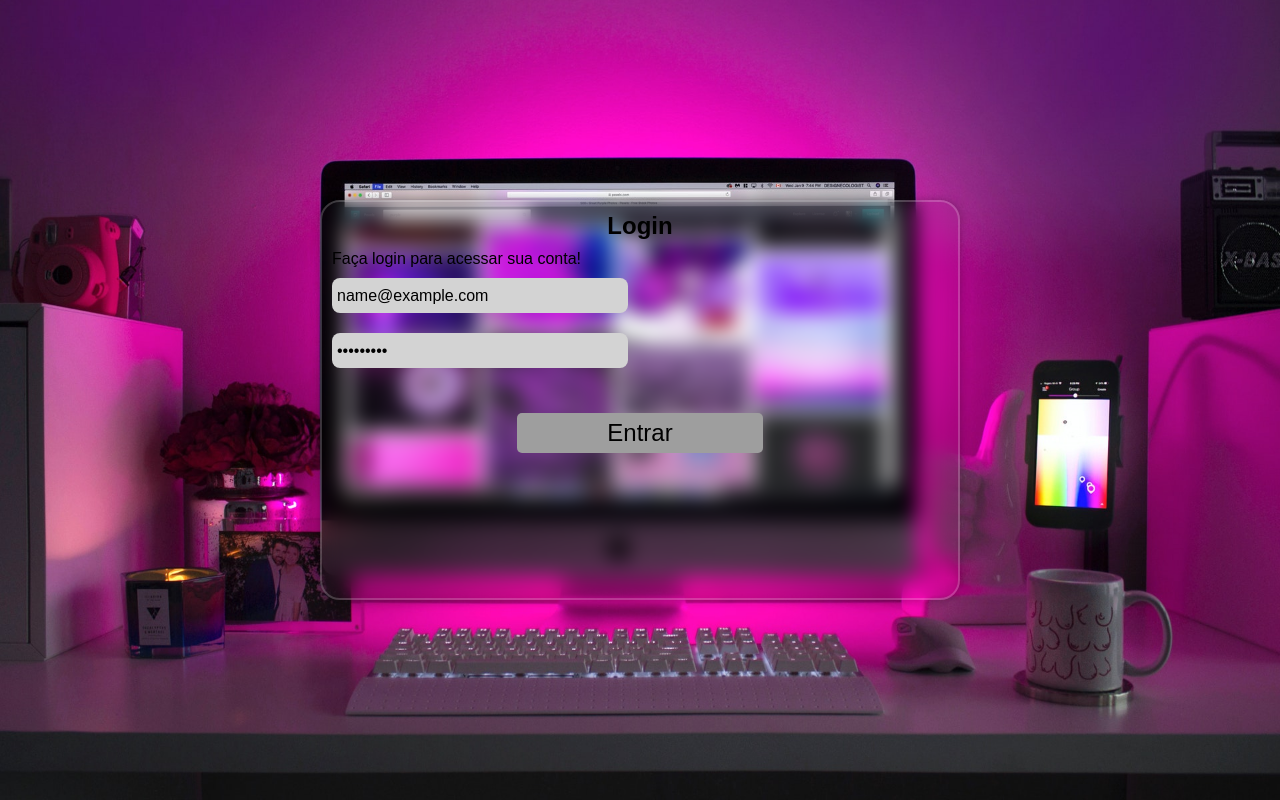
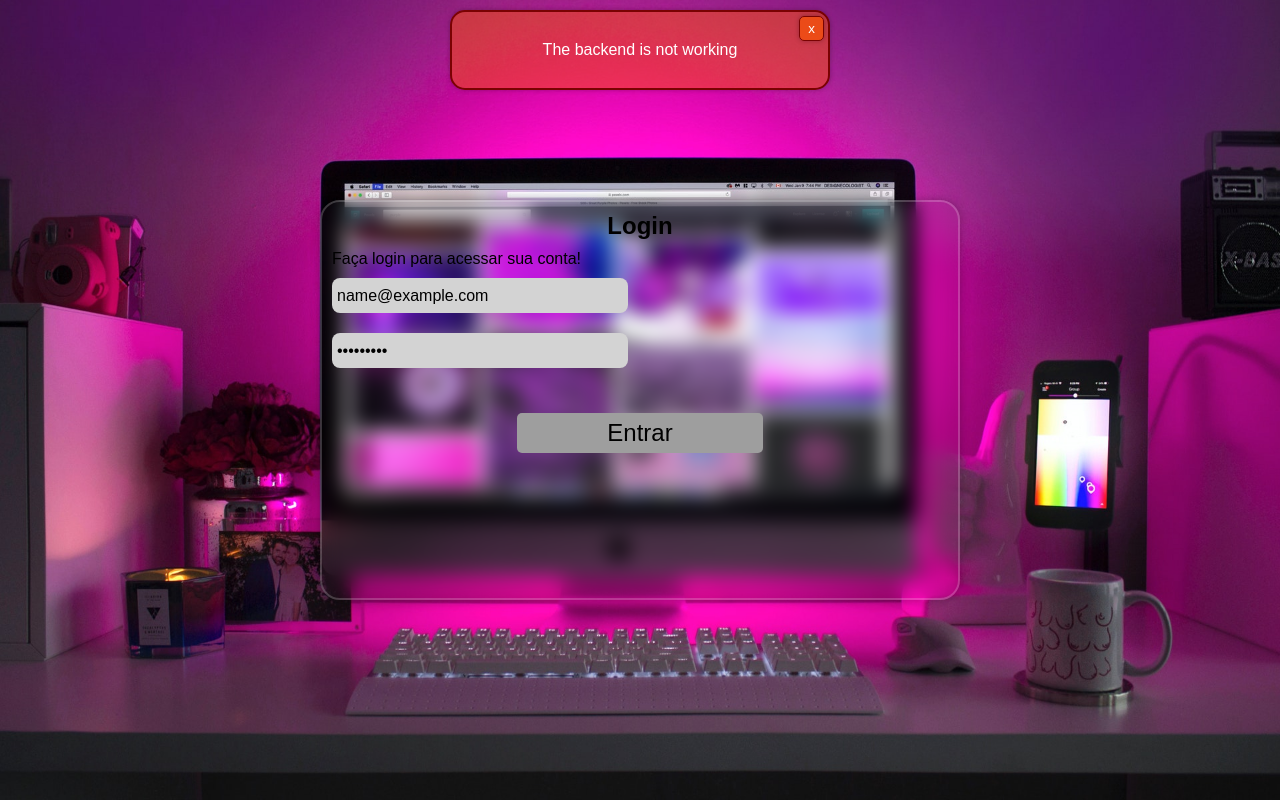
Before and after one commit to jean-D-alves/ProjetoLogin, a website: page pages/login.html in a window 1280 px wide. Both pictures are taken after typing "name@example.com", "Sample123" into the empty fields and a click on the input "Entrar". Drawn offline with Linux system fonts and the light colour scheme; no server answers; some icons are missing.

Commit message:
adjustment to the alert

```diff
--- a/public/css/global.css
+++ b/public/css/global.css
@@ -35,8 +35,8 @@ main {
   justify-content: center;
   align-items: center;
 
-  background-color: #00ff807e;
-  color: #027a3e;
+  background-color: #0080009f;
+  color: #ffffff;
   border: 2px solid #027a3e;
   border-radius: 15px;
   box-shadow: 0px 0px 5px #00000048;
@@ -58,8 +58,8 @@ main {
   justify-content: center;
   align-items: center;
 
-  background-color: #0ec76abe;
-  color: #027a3e;
+  background-color: #008000c5;
+  color: #ffffff;
   border: 1px solid #027a3e;
   border-radius: 5px;
   box-shadow: 0px 0px 5px #00000048;
@@ -69,6 +69,7 @@ main {
   color: #ffffff;
   border: 1px solid #7a0202;
 }
+
 #login {
   background-color: transparent;
   backdrop-filter: blur(10px);
--- a/public/js/login.js
+++ b/public/js/login.js
@@ -26,7 +26,7 @@ form.addEventListener("submit", async (e) => {
     const token = SaveToken(data.data.token);
     return token;
   } catch (error) {
-    console.log(error);
+    ElementAlert("The backend is not working", "negativo");
   }
 });
 function ElementAlert(message, status) {
@@ -38,8 +38,8 @@ function ElementAlert(message, status) {
   const button = document.createElement("button");
   button.textContent = "x";
   button.classList.add("ButtonAlert");
-  button.onclick = ()=>{
-    main.removeChild(div)
+  button.onclick = () => {
+    main.removeChild(div);
   };
   const text = document.createElement("p");
   text.textContent = message;
```
